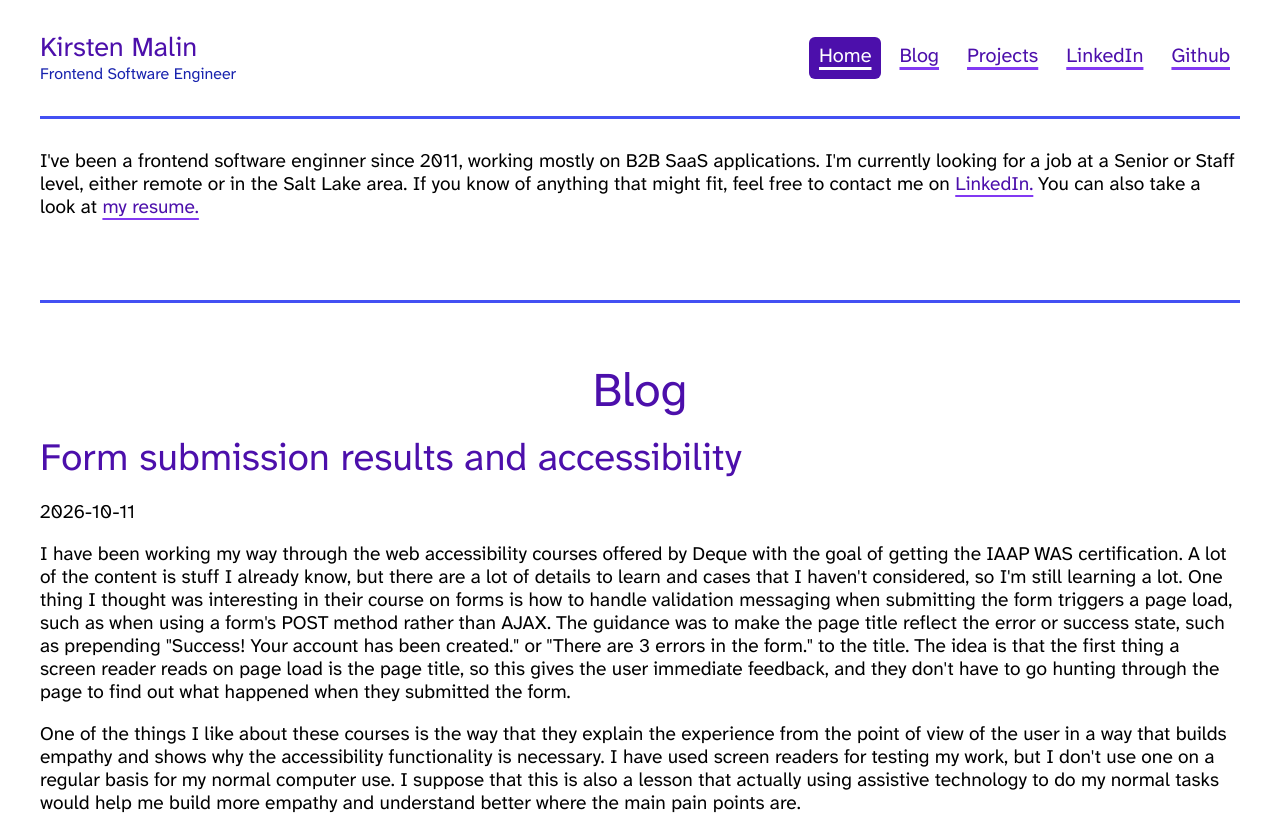
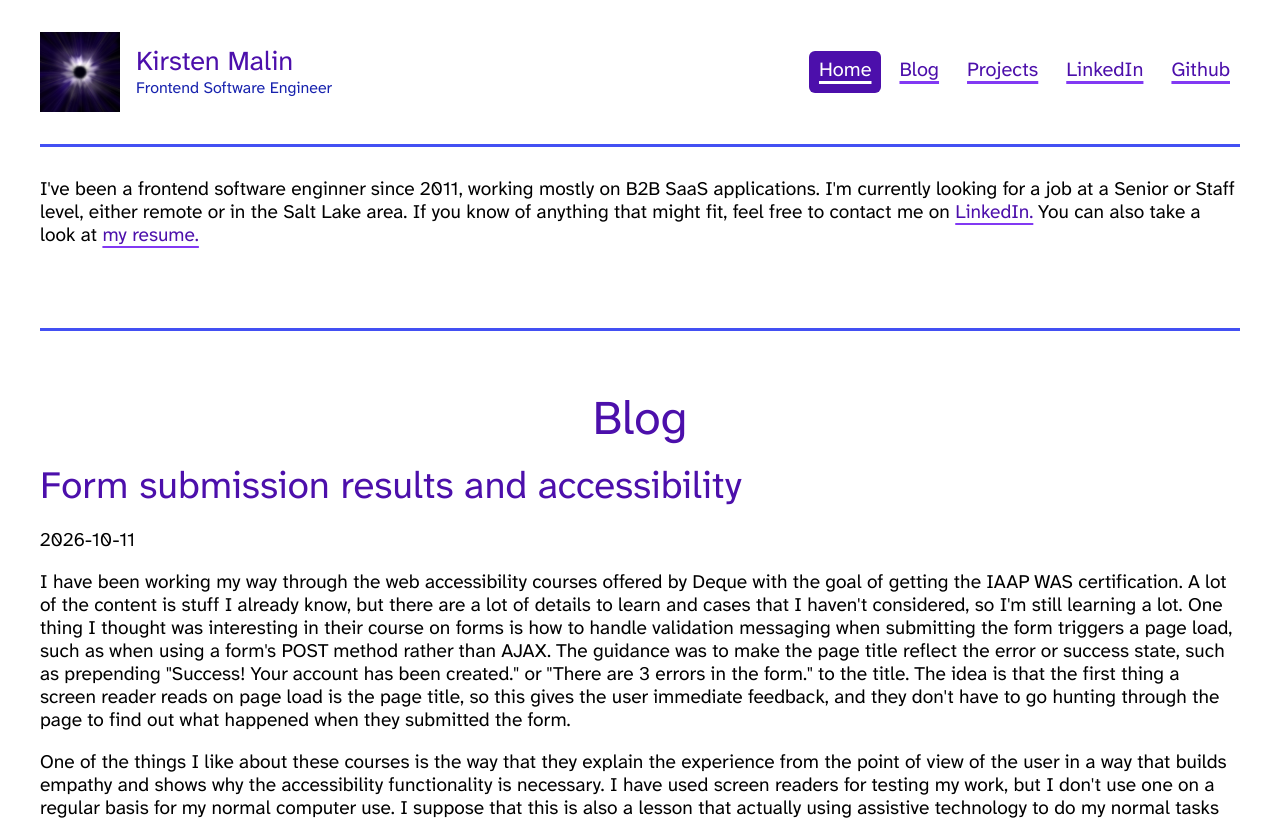
Before and after one commit to kirstenmalin/kirstenmalin.com, a React (Vite) app: page / in a window 1280 px wide. Shown: the top 820 px of the page. Built offline with nearby package versions, Linux system fonts and the light colour scheme.

Commit message:
Add eclipse logo to page header

```diff
--- a/src/components/header/header.module.css
+++ b/src/components/header/header.module.css
@@ -12,6 +12,21 @@
     flex-direction: row;
     gap: 2rem;
   }
+}
+
+.logo {
+  max-height: 5rem;
+}
+
+.nameLogoWrapper {
+  align-items: center;
+  display: flex;
+  gap: 1rem;
+}
+
+.nameWrapper {
+  display: inline-flex;
+  flex-direction: column;
 }
 
 .siteName {
--- a/src/components/header/header.tsx
+++ b/src/components/header/header.tsx
@@ -4,14 +4,17 @@ import type { HeaderProps } from './header.types';
 import styles from './header.module.css';
 
 export default function Header({ path }: HeaderProps): ReactNode {
-  const NameWrapper = path === '' ? 'h1' : 'div';
+  const NameLogoWrapper = path === '' ? 'h1' : 'div';
 
   return (
     <header className={styles.header}>
-      <NameWrapper>
-        <p className={styles.siteName}>Kirsten Malin</p>
-        <p className={styles.tagline}>Frontend Software Engineer</p>
-      </NameWrapper>
+      <NameLogoWrapper className={styles.nameLogoWrapper}>
+        <img className={styles.logo} src="/assets/eclipse.jpg" alt="Digital painting of an eclipse." />
+        <span className={styles.nameWrapper}>
+          <span className={styles.siteName}>Kirsten Malin</span>
+          <span className={styles.tagline}>Frontend Software Engineer</span>
+        </span>
+      </NameLogoWrapper>
       <nav className={styles.navigation}>
         <ul>
           <li><Link ariaCurrent={path === '' ? 'page' : undefined} hasPadding={true} href="/">Home</Link></li>
```
Also changed, not shown: public/assets/eclipse.jpg (added).
